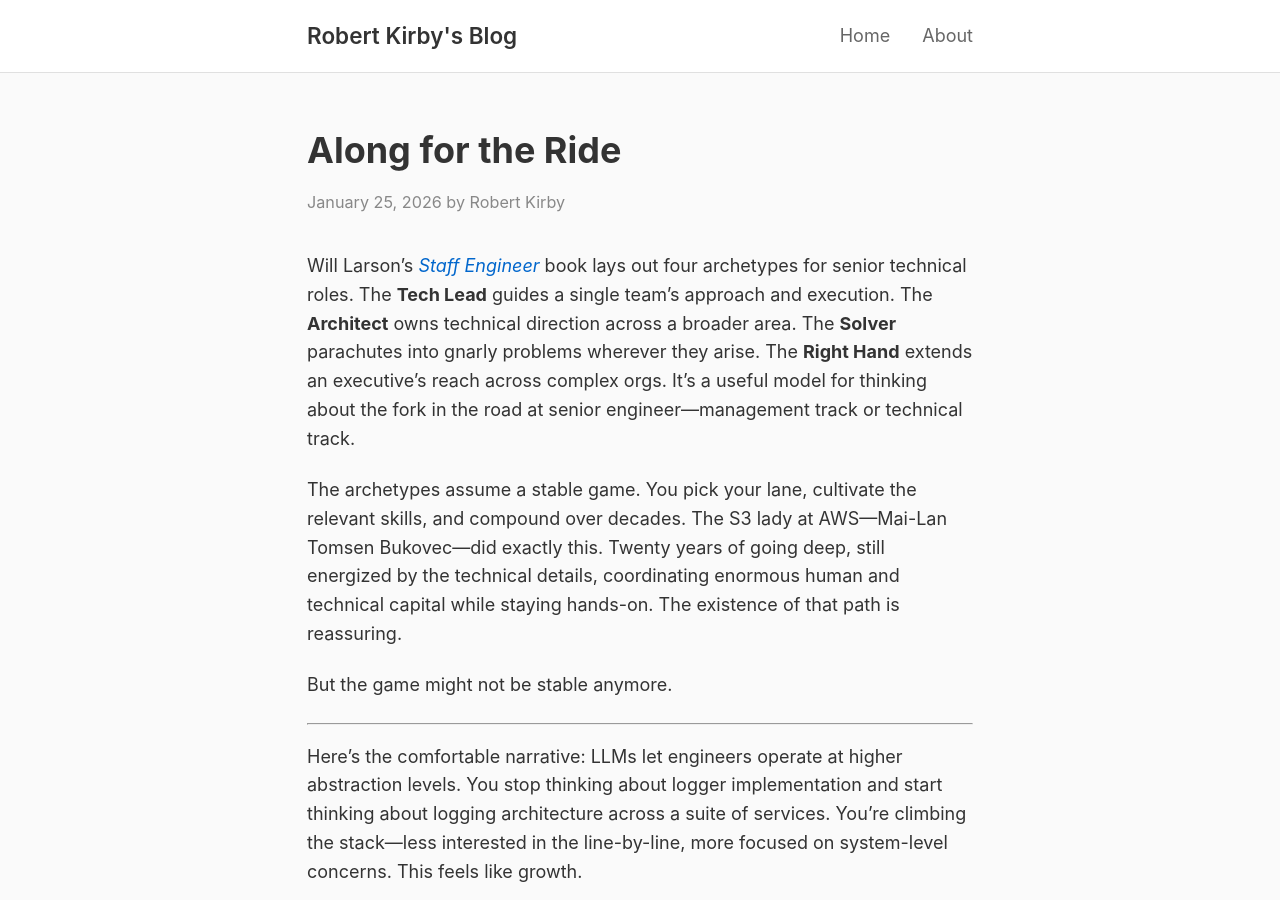
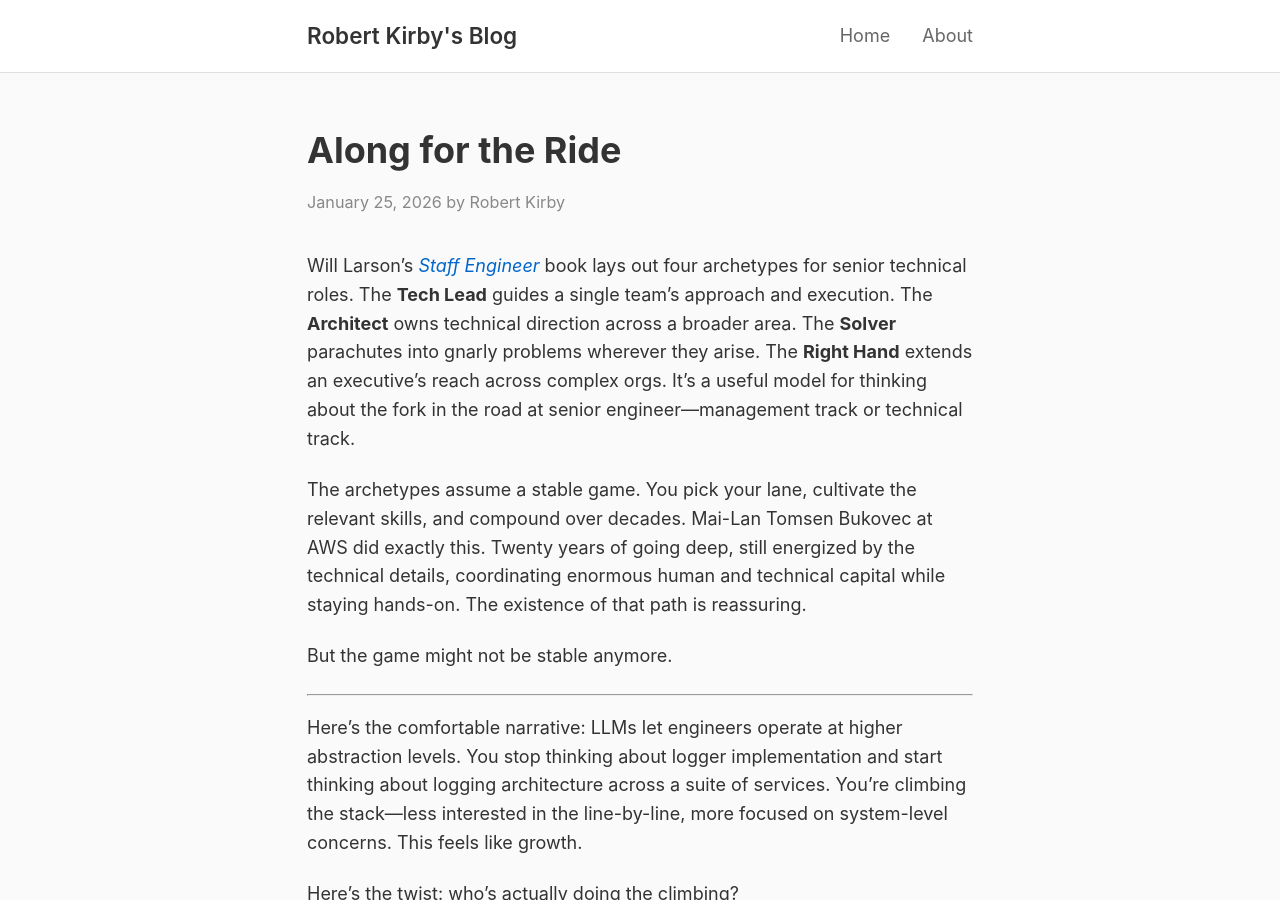
Before and after one commit to rob137/rob137.github.io, a Jekyll site: the page built from _posts/2026-01-25-when-does-your-train-stop.md, in a window 1280 px wide and 900 px high. Built offline with Jekyll 4.4.1, drawn with Linux system fonts in a browser that asks for light colours.

Commit message:
Remove colloquial S3 lady reference

```diff
--- a/_posts/2026-01-25-when-does-your-train-stop.md
+++ b/_posts/2026-01-25-when-does-your-train-stop.md
@@ -8,7 +8,7 @@ excerpt: "LLMs let engineers climb the abstraction stack. But who's actually doi
 
 Will Larson's [*Staff Engineer*](https://staffeng.com/book) book lays out four archetypes for senior technical roles. The **Tech Lead** guides a single team's approach and execution. The **Architect** owns technical direction across a broader area. The **Solver** parachutes into gnarly problems wherever they arise. The **Right Hand** extends an executive's reach across complex orgs. It's a useful model for thinking about the fork in the road at senior engineer—management track or technical track.
 
-The archetypes assume a stable game. You pick your lane, cultivate the relevant skills, and compound over decades. The S3 lady at AWS—Mai-Lan Tomsen Bukovec—did exactly this. Twenty years of going deep, still energized by the technical details, coordinating enormous human and technical capital while staying hands-on. The existence of that path is reassuring.
+The archetypes assume a stable game. You pick your lane, cultivate the relevant skills, and compound over decades. Mai-Lan Tomsen Bukovec at AWS did exactly this. Twenty years of going deep, still energized by the technical details, coordinating enormous human and technical capital while staying hands-on. The existence of that path is reassuring.
 
 But the game might not be stable anymore.
 
```
